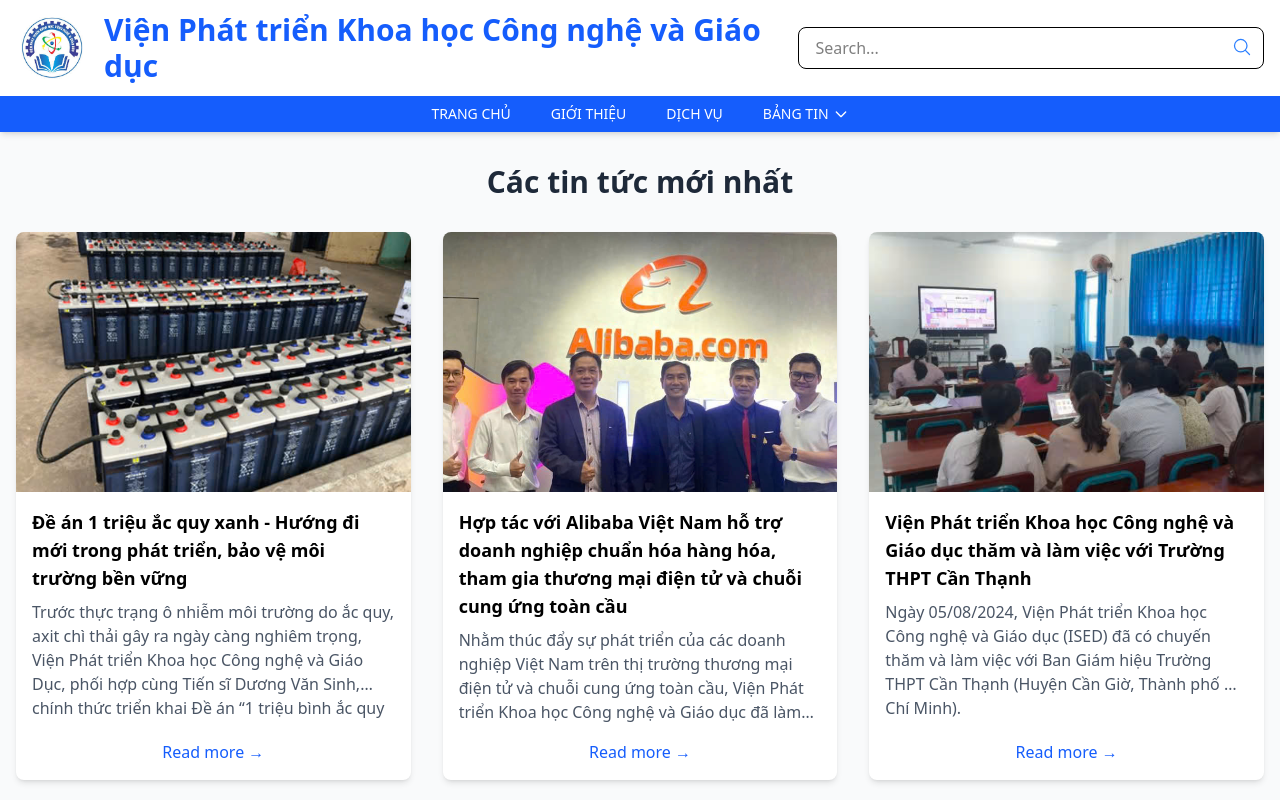
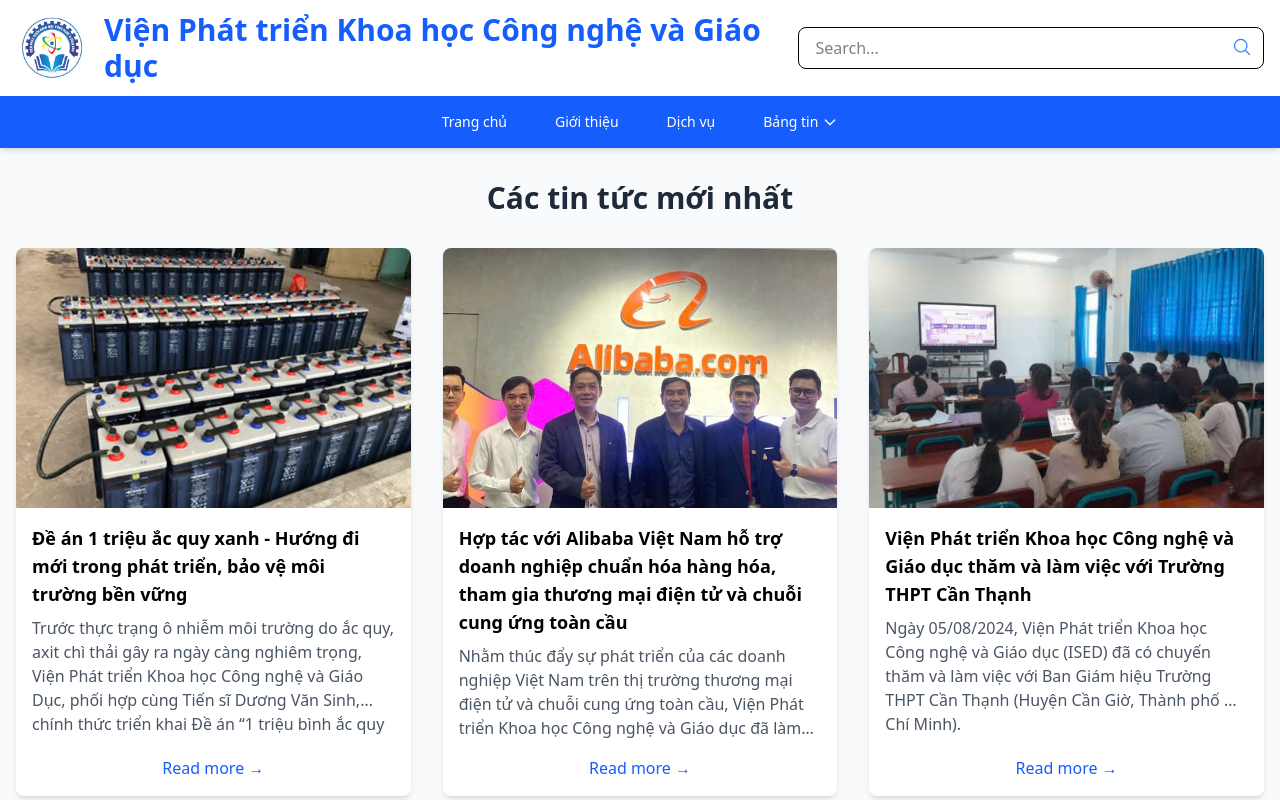
Before and after one commit to Hakai-isfakee23/web_vien, a React (Vite) app: page /news in a window 1280 px wide. Shown: the top 800 px of the page. Built offline with nearby package versions, Linux system fonts and the light colour scheme.

Commit message:
added blog section to homepage, updated header

```diff
--- a/src/components/Header.jsx
+++ b/src/components/Header.jsx
@@ -15,7 +15,7 @@
   const handleMouseLeave = () => {
     timeoutRef.current = setTimeout(() => {
       setDropdownOpen(false);
-    }, 120); // 120ms, có thể tăng/giảm nếu muốn
+    }, 120);
   };
 
   return (
@@ -45,28 +45,40 @@
 
       {/* Navigation Section */}
       <div className="bg-blue-600">
-        <nav className="container mx-auto px-3 py-2 flex justify-center space-x-10 text-white">
-          <a href="/" className="hover:underline text-sm font-medium">
-            TRANG CHỦ
+        <nav className="container mx-auto px-3 py-2 flex justify-center space-x-2 text-white">
+          <a
+            href="/"
+            className="relative px-5 py-2 rounded transition-colors duration-150 text-sm font-medium hover:bg-blue-100 hover:text-blue-700"
+          >
+            Trang chủ
           </a>
-          <a href="/about" className="hover:underline text-sm font-medium">
-            GIỚI THIỆU
+          <a
+            href="/about"
+            className="relative px-5 py-2 rounded transition-colors duration-150 text-sm font-medium hover:bg-blue-100 hover:text-blue-700 flex items-center"
+          >
+            Giới thiệu
           </a>
-          <a href="/services" className="hover:underline text-sm font-medium">
-            DỊCH VỤ
+          <a
+            href="/services"
+            className="relative px-5 py-2 rounded transition-colors duration-150 text-sm font-medium hover:bg-blue-100 hover:text-blue-700"
+          >
+            Dịch vụ
           </a>
           {/* Dropdown for BẢNG TIN */}
           <div
-            className="relative"
+            className="relative group"
             onMouseEnter={handleMouseEnter}
             onMouseLeave={handleMouseLeave}
           >
-            <div>
             <button
-                className="flex items-center hover:underline text-sm font-medium focus:outline-none"
+              className={`flex items-center px-5 py-2 rounded transition-colors duration-150 text-sm font-medium focus:outline-none ${
+                dropdownOpen
+                  ? "bg-blue-100 text-blue-700"
+                  : "hover:bg-blue-100 hover:text-blue-700"
+              }`}
               type="button"
             >
-                BẢNG TIN
+              Bảng tin
               <svg
                 className="ml-1 w-4 h-4"
                 fill="none"
@@ -82,25 +94,24 @@
               </svg>
             </button>
             <div
-                className={`absolute left-0 mt-2 w-40 bg-blue-700 rounded shadow-lg z-50 transition-all duration-150 ${
+              className={`absolute left-0 mt-2 w-44 bg-blue-700 rounded shadow-lg z-50 transition-all duration-150 ${
                 dropdownOpen ? "block" : "hidden"
               }`}
             >
               <a
                 href="/news"
-                  className="block px-4 py-2 text-white hover:bg-blue-800"
+                className="block px-4 py-2 pl-4 text-white transition-colors hover:bg-blue-300 hover:text-blue-700 font-bold"
                 onClick={() => setDropdownOpen(false)}
               >
                 Tin tức
               </a>
               <a
                 href="/blog"
-                  className="block px-4 py-2 text-white hover:bg-blue-800"
+                className="block px-4 py-2 pl-4 text-white transition-colors hover:bg-blue-300 hover:text-blue-700 font-bold"
                 onClick={() => setDropdownOpen(false)}
               >
                 Blog
               </a>
-              </div>
             </div>
           </div>
         </nav>
--- a/src/pages/Home_page/HomePage.jsx
+++ b/src/pages/Home_page/HomePage.jsx
@@ -257,6 +257,83 @@
           </div>
         </section>
 
+        {/* Blog Section */}
+        <section className="container mx-auto px-4 py-16" data-aos="fade-up">
+          <h2 className="text-3xl font-bold text-center text-gray-800 mb-8">
+            Blog
+          </h2>
+          <div className="grid grid-cols-1 md:grid-cols-3 gap-8">
+            {/* Blog Card 1 */}
+            <div
+              className="bg-white shadow-md rounded-lg overflow-hidden flex flex-col"
+              data-aos="fade-up"
+            >
+              <img
+                src="/src/assets/images/Blog1.jpg"
+                alt="Khung Kiến trúc Chính phủ Số Việt Nam"
+                className="w-full h-65 object-cover"
+                style={{ maxHeight: 220 }}
+              />
+              <div className="p-4 flex flex-col flex-grow">
+                <a
+                  href="/more_blog1"
+                  className="text-lg font-bold text-left hover:text-blue-600 block"
+                >
+                  Bộ Khoa học và Công nghệ cập nhật phiên bản mới của Khung Kiến
+                  trúc Chính phủ Số Việt Nam
+                </a>
+                <p className="mt-2 text-gray-600 text-left line-clamp-4 flex-grow">
+                  Bộ Khoa học và Công nghệ (KH&CN) vừa chính thức ban hành Khung
+                  Kiến trúc Chính phủ số Việt Nam, phiên bản 4.0. Bản cập nhật
+                  này sẽ là cơ sở quan trọng giúp các bộ, ngành, địa phương điều
+                  chỉnh khung kiến trúc số của mình cho phù hợp với thực tiễn,
+                  hướng tới sự kết nối và liên thông hiệu quả.
+                </p>
+                <a
+                  href="/more_blog1"
+                  className="mt-4 text-blue-600 font-medium hover:underline text-center"
+                >
+                  Đọc tiếp &rarr;
+                </a>
+              </div>
+            </div>
+            {/* Blog Card 2 */}
+            <div
+              className="bg-white shadow-md rounded-lg overflow-hidden flex flex-col"
+              data-aos="fade-up"
+              data-aos-delay="100"
+            >
+              <img
+                src="/src/assets/images/Blog2.jpg"
+                alt="Bộ Khoa học và Công nghệ công bố 5 giá trị cốt lõi"
+                className="w-full h-65 object-cover"
+                style={{ maxHeight: 220 }}
+              />
+              <div className="p-4 flex flex-col flex-grow">
+                <a
+                  href="/more_blog2"
+                  className="text-lg font-bold text-left hover:text-blue-600 block"
+                >
+                  Bộ Khoa học và Công nghệ công bố 5 giá trị cốt lõi, 4 phương
+                  châm hành động
+                </a>
+                <p className="mt-2 text-gray-600 text-left line-clamp-4 flex-grow">
+                  Bộ trưởng Nguyễn Mạnh Hùng đã chính thức công bố 5 giá trị cốt
+                  lõi và 4 phương châm hành động của Bộ Khoa học và Công nghệ,
+                  khẳng định đây là nền tảng vững chắc cho mọi hoạt động của Bộ
+                  trong thời gian tới.
+                </p>
+                <a
+                  href="/more_blog2"
+                  className="mt-4 text-blue-600 font-medium hover:underline text-center"
+                >
+                  Đọc tiếp &rarr;
+                </a>
+              </div>
+            </div>
+          </div>
+        </section>
+
         {/* Các đơn vị trực thuộc Section */}
         <section className="container mx-auto px-4 py-16" data-aos="fade-up">
           <h2 className="text-2xl font-bold text-center text-gray-800 mb-8">
```
Lines whose indentation alone changed are shown as unchanged.
